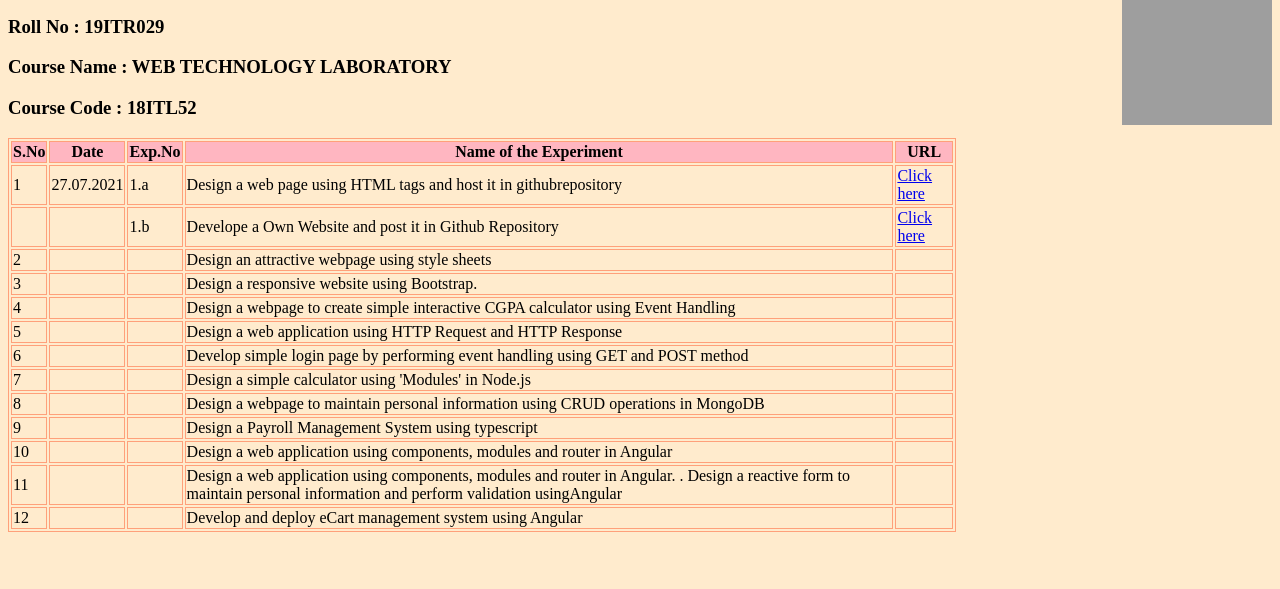
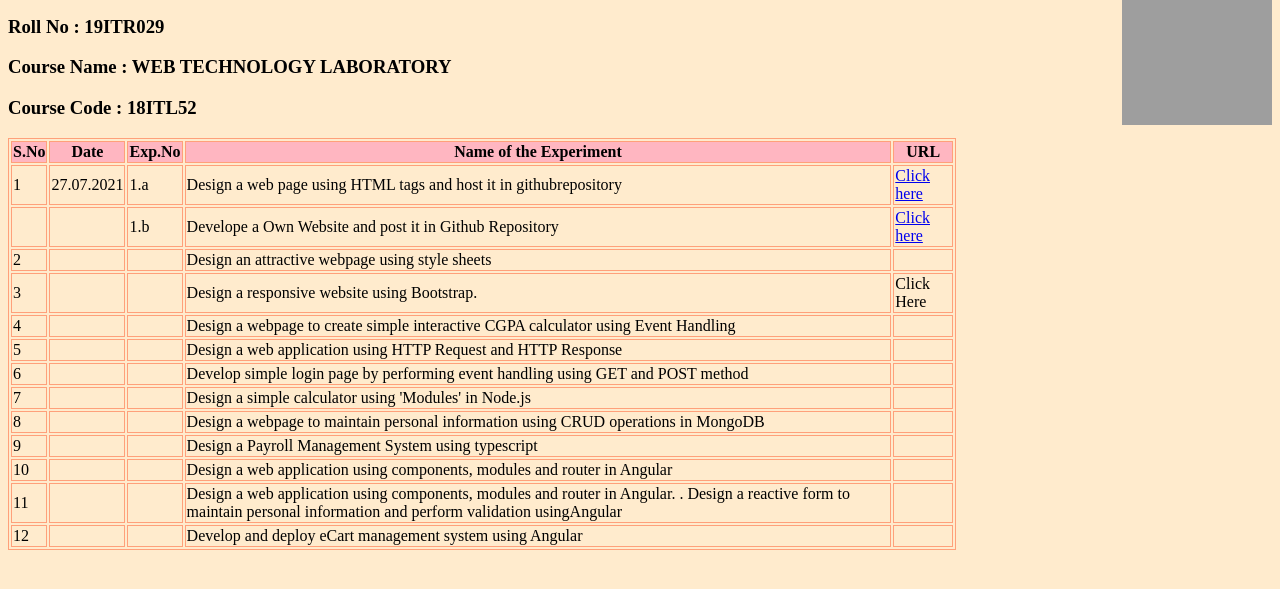
Before and after one commit to zoorojp01/Github, a plain HTML site: page index.html in a window 1280 px wide. Shown: the part 105-694 px from the top of the page. Drawn offline with Linux system fonts and the light colour scheme; grey boxes are pictures that could not be loaded.

Commit message:
Update index.html

```diff
--- a/index.html
+++ b/index.html
@@ -50,7 +50,7 @@
             <td></td>
             <td></td>
             <td>Design a responsive website using Bootstrap.</td>
-            <td></td>
+            <td><a href="https://zoorojp01.github.io/labexperiment03/"></a>Click Here</td>
         </tr>
         <tr>
             <td>4</td>
```
